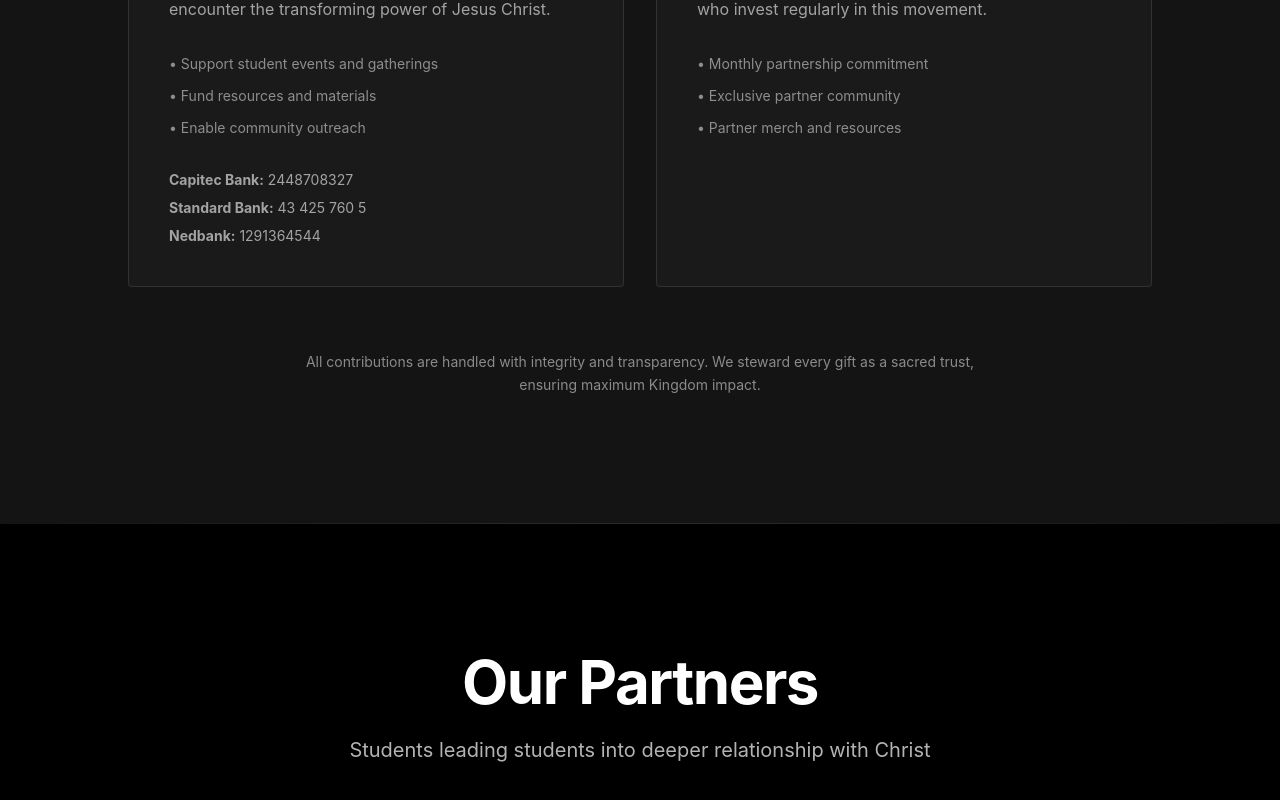
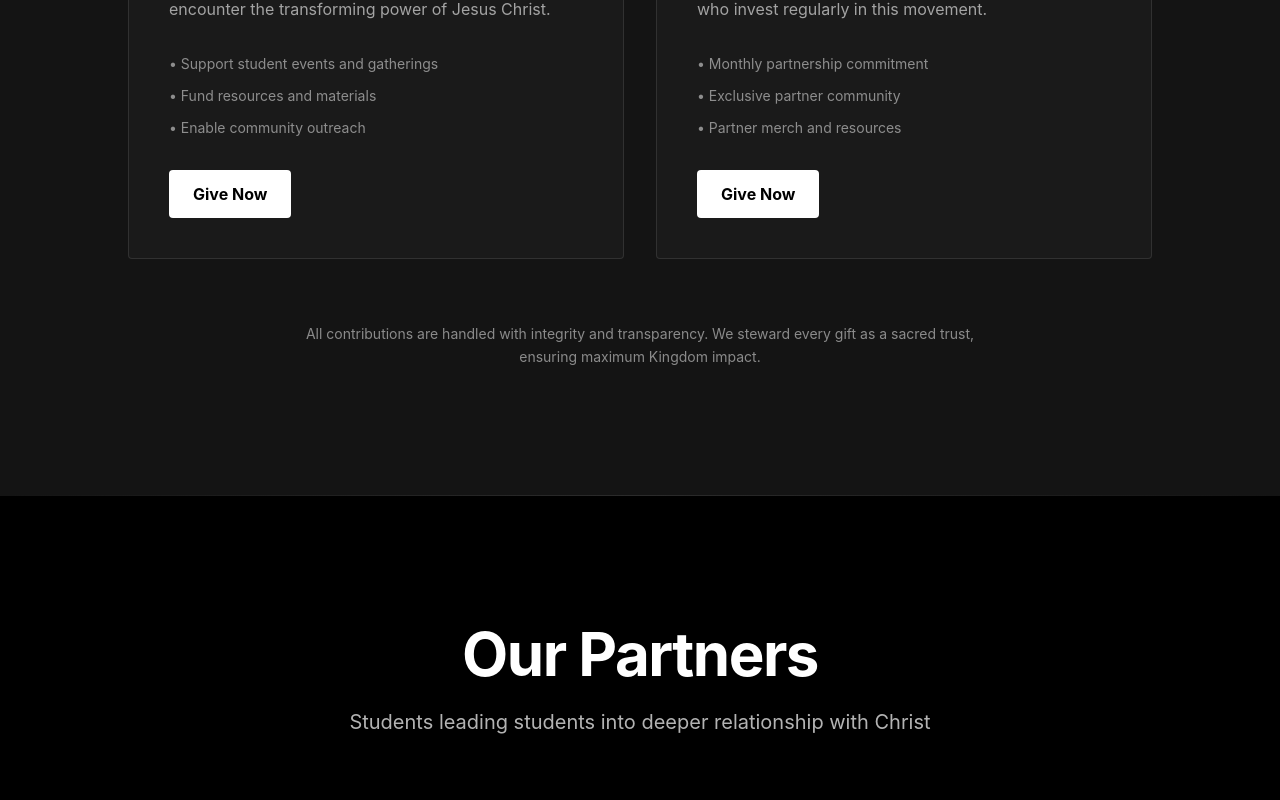
Before and after one commit to teejaynasdaq/YOTS, a React (Vite) app: page / in a window 1280 px wide. Shown: the part 5895-6695 px from the top of the page. Built offline with nearby package versions, Linux system fonts and the light colour scheme.

Commit message:
Update PartnersSection.tsx

```diff
--- a/src/components/PartnersSection.tsx
+++ b/src/components/PartnersSection.tsx
@@ -42,15 +42,18 @@ export default function PartnersSection() {
               <p>• Enable community outreach</p>
             </div>
 
-            {/* Bank Account Details */}
-            <div className="text-white/60 text-sm space-y-2">
-              <p><strong>Capitec Bank:</strong> 2448708327</p>
-              <p><strong>Standard Bank:</strong> 43 425 760 5</p>
-              <p><strong>Nedbank:</strong> 1291364544</p>
-            </div>
+            {/* Give Now Button */}
+            <a
+              href="https://pay.yoco.com/youth-of-the-spirit"
+              target="_blank"
+              rel="noopener noreferrer"
+              className="inline-block px-6 py-3 bg-white text-black font-bold rounded-sm hover:bg-white/90 transition"
+            >
+              Give Now
+            </a>
           </div>
 
-          {/* Become a Partner (no button) */}
+          {/* Become a Partner */}
           <div className="p-8 md:p-10 bg-[#1a1a1a] border border-white/10 hover:border-white/20 transition-all duration-300 rounded-sm group">
             <div className="mb-6">
               <div className="w-14 h-14 rounded-full border border-white/20 flex items-center justify-center mb-6">
@@ -71,6 +74,16 @@ export default function PartnersSection() {
               <p>• Exclusive partner community</p>
               <p>• Partner merch and resources</p>
             </div>
+
+            {/* Give Now Button */}
+            <a
+              href="https://pay.yoco.com/youth-of-the-spirit"
+              target="_blank"
+              rel="noopener noreferrer"
+              className="inline-block px-6 py-3 bg-white text-black font-bold rounded-sm hover:bg-white/90 transition"
+            >
+              Give Now
+            </a>
           </div>
         </div>
 
```
